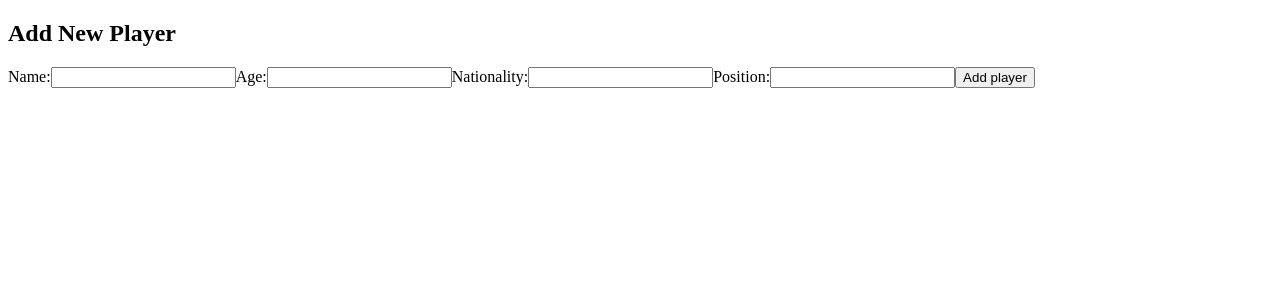
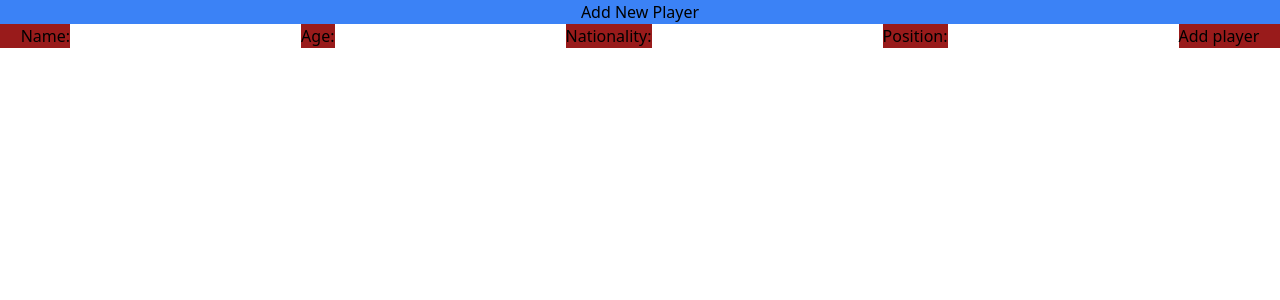
Before and after one commit to davidwagura/Galaxy-F.C, a Vue app: page /add in a window 1280 px wide. Shown: the top 300 px of the page. Built offline with nearby package versions, Linux system fonts and the light colour scheme.

Commit message:
install tailwind css

```diff
--- /dev/null
+++ b/postcss.config.js
@@ -0,0 +1,6 @@
+module.exports = {
+  plugins: {
+    tailwindcss: {},
+    autoprefixer: {},
+  },
+}
--- /dev/null
+++ b/src/assets/main.css
@@ -0,0 +1,3 @@
+@import 'tailwindcss/base';
+@import 'tailwindcss/components';
+@import 'tailwindcss/utilities';
--- a/src/components/AddPage.vue
+++ b/src/components/AddPage.vue
@@ -1,18 +1,18 @@
 <template>
-    <div>
+    <div id="" class="text-center bg-blue-500">
         <h2>Add New Player</h2>
-        <form @submit.prevent="addPlayer">
+        <form @submit.prevent="addPlayer" id="" class="bg-red-800">
             <label for="name">Name:</label>
-            <input type="text" name="name" v-model="name" required />
+            <input type="text" id="name" class="name" v-model="formData.name" required />
 
             <label for="age">Age:</label>
-            <input type="number" name="age" v-model="age" required />
+            <input type="number" id="number" class="age" v-model="formData.age" required />
 
             <label for="nationality">Nationality:</label>
-            <input type="text" name="nationality" v-model="nationality" required />
+            <input type="text" id="nationality" class="nationality" v-model="formData.nationality" required />
 
             <label for="position">Position:</label>
-            <input type="text" name="position" v-model="name" required />
+            <input type="text" id="position" class="position" v-model="formData.position" required />
 
             <button type="submit">Add player</button>
 
@@ -24,21 +24,32 @@
 import axios from 'axios';
 
 export default {
+    name: 'AddPage',
+
     data() {
         return {
-           name: '',
-           age: '',
-           nationality: '',
-           position: ''
+            formData:  {
+                name: '',
+                age: '',
+                nationality: '',
+                position: ''
+            },
         };
     },
 
     methods: {
       addPlayer() {
-        axios.post('',this.data)
+        axios.get('http://127.0.0.1:8000/api/player/create',this.formData)
         .then(response => {
-            console.log(response);
-        })
+            console.log(response.data);
+
+            // name = this.formData.name
+            // age = this.formData.age
+            // nationality = this.formData.nationality
+            // position = this.formData.position
+
+            // return response
+        });
       }
     }
 }
--- a/src/components/DeletePage.vue
+++ b/src/components/DeletePage.vue
@@ -19,8 +19,8 @@ export default {
     },
 
     method: {
-        confirmDelete() {
-            axios.delete(`http://127.0.0.1:8000/api/member/${id}`)
+        confirmDelete(id) {
+            axios.delete(`http://127.0.0.1:8000/${id}`)
                 .then(response => {
                     console.log(response);
                     this.successMessage = 'Player deleted successfully.';
--- a/src/components/EditPage.vue
+++ b/src/components/EditPage.vue
@@ -43,3 +43,9 @@ export default {
     }
 }
 </script>
+
+ <style>
+    label {
+        text-align: center;
+    }
+</style>
--- a/src/components/ListPage.vue
+++ b/src/components/ListPage.vue
@@ -1,6 +1,7 @@
 <template>
     <div>
-        <h2>Team Players</h2>
+        <h2 class="bg-blue-500 ">Team Players</h2>
+        <router-link to="/add">Add Player</router-link>
         <ul>
             <li v-for="player in players" :key="player.id">
                 <div>
@@ -43,17 +44,17 @@ export default {
 
     methods: {
         listPlayers() {
-            axios.get()
+            axios.get('http://127.0.0.1:8000/api/player/{player}')
             .then(response => {
                 console.log(response.data)
                 this.players = response.data;
             })
         },
         editPlayer() {
-
+            this.$router.push('/edit')
         },
         deletePlayer() {
-            axios.delete()
+            this.$router.push('/delete')
 
         }
     }
--- a/src/main.js
+++ b/src/main.js
@@ -1,6 +1,8 @@
 import { createApp } from 'vue'
 import App from './App.vue'
 import router from './router'
+import './assets/main.css'
+
 
 const app = createApp(App)
 
--- a/src/router/index.js
+++ b/src/router/index.js
@@ -2,12 +2,14 @@ import { createRouter, createWebHistory } from 'vue-router'
 import ListPage from '../components/ListPage.vue'
 import Addpage from '../components/AddPage.vue'
 import EditPage from '../components/EditPage.vue'
+import DeletePage from '../components/DeletePage.vue'
 
 
 const routes = [
     { path: '/', component: ListPage },
     { path: '/add', component: Addpage },
-    { path: '/edit', component: EditPage }
+    { path: '/edit', component: EditPage },
+    { path: '/delete', component: DeletePage }
 ];
 
 const router = createRouter({
--- /dev/null
+++ b/tailwind.config.js
@@ -0,0 +1,11 @@
+module.exports = {
+  purge: [],
+  darkMode: false, // or 'media' or 'class'
+  theme: {
+    extend: {},
+  },
+  variants: {
+    extend: {},
+  },
+  plugins: [],
+}
```
Also changed, not shown: package.json (+6 -1 lines), 1 other file (tests, documents, lock files or other folders).
